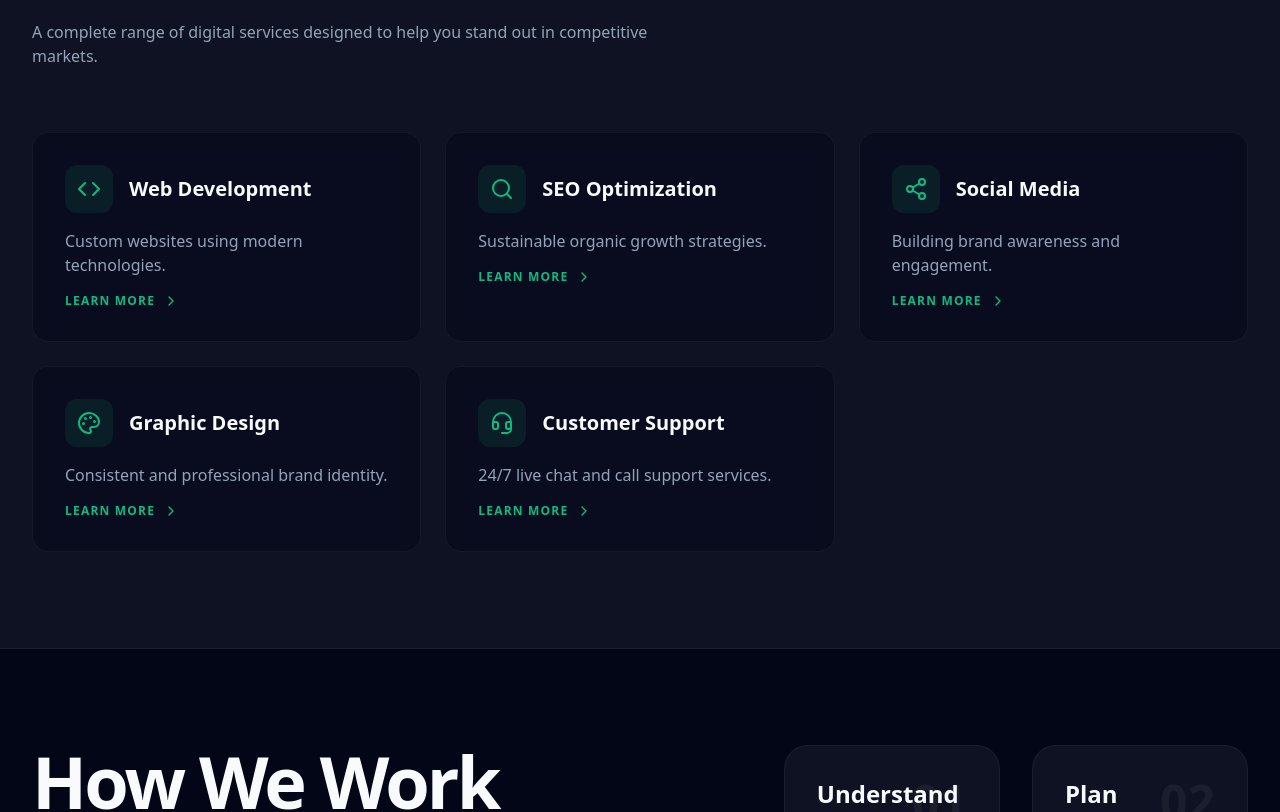
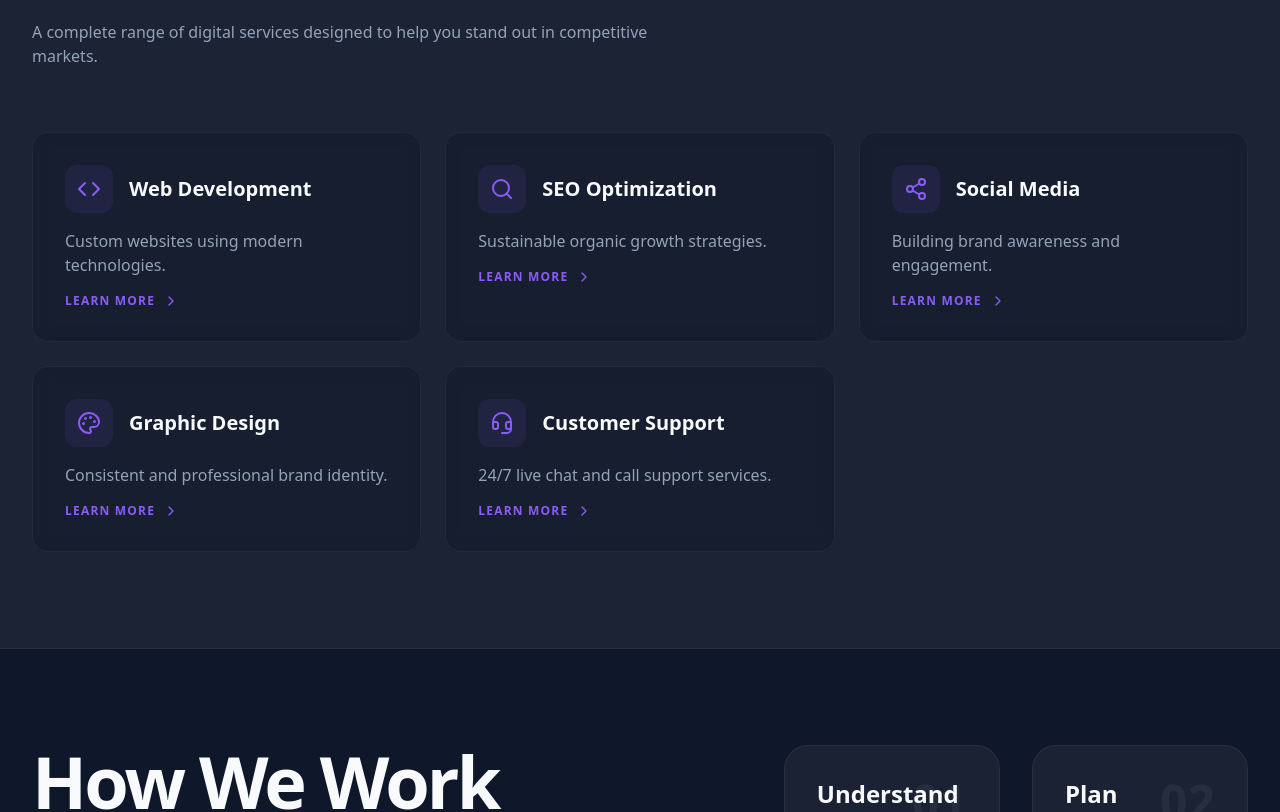
Before and after one commit to saadc253-prog/clear-path-digital, a Next.js app: page /about in a window 1280 px wide. Shown: the part 1340-2152 px from the top of the page. Built offline with nearby package versions, Linux system fonts and the light colour scheme.

Commit message:
Complete Cyber-Premium Theme Rebrand: Deep Midnight, Vivid Violet & Electric Cyan transition

```diff
--- a/app/contact/page.tsx
+++ b/app/contact/page.tsx
@@ -136,7 +136,7 @@ export default function ContactPage() {
                                     <CheckCircle2 className="w-16 h-16 text-primary mb-6 animate-bounce" />
                                     <h3 className="text-3xl font-bold mb-2">Message Sent!</h3>
                                     <p className="text-muted-foreground mb-8">We've received your request and will be in touch shortly.</p>
-                                    <Button onClick={() => setStatus('IDLE')} variant="outline" className="rounded-full px-8">Send Another</Button>
+                                    <Button onClick={() => setStatus('IDLE')} variant="outline" className="rounded-full px-8 border-primary/20 hover:bg-primary/10">Send Another</Button>
                                 </FadeIn>
                             )}
 
@@ -237,7 +237,7 @@ export default function ContactPage() {
                                 <Button
                                     type="submit"
                                     disabled={status === 'SENDING'}
-                                    className="w-full h-14 text-lg rounded-full bg-primary text-white hover:bg-primary/90 font-semibold shadow-[0_0_30px_-10px_#10b981] disabled:opacity-50"
+                                    className="w-full h-14 text-lg rounded-full bg-primary text-white hover:bg-primary/90 font-semibold shadow-[0_0_30px_-10px_#8b5cf6] disabled:opacity-50"
                                 >
                                     {status === 'SENDING' ? (
                                         <>
--- a/app/globals.css
+++ b/app/globals.css
@@ -1,13 +1,13 @@
 @import "tailwindcss";
 
 @theme {
-  --color-background: #020617;
-  /* Deep Slate */
+  --color-background: #0f172a;
+  /* Deep Midnight Blue */
   --color-foreground: #f8fafc;
-  /* Slate 50 */
+  /* Ghost White */
 
-  --color-primary: #10b981;
-  /* Emerald 500 */
+  --color-primary: #8b5cf6;
+  /* Vivid Violet */
   --color-primary-foreground: #ffffff;
 
   --color-muted: #1e293b;
@@ -15,9 +15,9 @@
   --color-muted-foreground: #94a3b8;
   /* Slate 400 */
 
-  --color-accent: #0f172a;
-  /* Slate 900 */
-  --color-accent-foreground: #10b981;
+  --color-accent: #06b6d4;
+  /* Electric Cyan */
+  --color-accent-foreground: #0f172a;
 
   --color-border: #1e293b;
 
@@ -31,23 +31,23 @@
 }
 
 :root {
-  --background: #020617;
-  /* Deep Slate */
+  --background: #0f172a;
   --foreground: #f8fafc;
   --card: #010413;
   --card-foreground: #f8fafc;
   --popover: #010413;
   --popover-foreground: #f8fafc;
-  --primary: #10b981;
-  /* Emerald Green */
+  --primary: #8b5cf6;
+  /* Violet */
   --primary-foreground: #ffffff;
   --muted: #1e293b;
   --muted-foreground: #94a3b8;
-  --accent: #0f172a;
-  --accent-foreground: #10b981;
+  --accent: #06b6d4;
+  /* Cyan */
+  --accent-foreground: #0f172a;
   --border: #1e293b;
   --input: #1e293b;
-  --ring: #10b981;
+  --ring: #8b5cf6;
 }
 
 html,
@@ -68,14 +68,14 @@ body {
 
 /* Glassmorphism Utilities */
 .glass {
-  background: rgba(2, 6, 23, 0.7);
+  background: rgba(15, 23, 42, 0.7);
   backdrop-filter: blur(12px);
   -webkit-backdrop-filter: blur(12px);
   border-bottom: 1px solid rgba(255, 255, 255, 0.05);
 }
 
 .glass-card {
-  background: rgba(2, 6, 23, 0.4);
+  background: rgba(15, 23, 42, 0.4);
   backdrop-filter: blur(8px);
   -webkit-backdrop-filter: blur(8px);
   border: 1px solid rgba(255, 255, 255, 0.05);
@@ -122,8 +122,9 @@ body {
   width: 8px;
 }
 
+/* Deep Midnight Scrollbar Track */
 ::-webkit-scrollbar-track {
-  background: #020617;
+  background: #0f172a;
 }
 
 ::-webkit-scrollbar-thumb {
@@ -132,7 +133,7 @@ body {
 }
 
 ::-webkit-scrollbar-thumb:hover {
-  background: #10b981;
+  background: #8b5cf6;
 }
 
 /* Lenis Smooth Scroll */
--- a/app/services/page.tsx
+++ b/app/services/page.tsx
@@ -146,7 +146,7 @@ export default function ServicesPage() {
                 <div className="w-full max-w-[1400px] px-4 md:px-8 mx-auto">
                     <div className="grid lg:grid-cols-2 gap-16 items-center">
                         <FadeIn>
-                            <span className="inline-block py-1.5 px-6 rounded-full border border-primary/20 bg-primary/5 text-sm font-semibold tracking-widest uppercase text-primary mb-8 shadow-[0_0_15px_-5px_#10b981]">
+                            <span className="inline-block py-1.5 px-6 rounded-full border border-primary/20 bg-primary/5 text-sm font-semibold tracking-widest uppercase text-primary mb-8 shadow-[0_0_15px_-5px_#8b5cf6]">
                                 Our Approach
                             </span>
                             <h2 className="text-fluid-h2 font-bold tracking-tight mb-8">Strategic Execution. <br /> <span className="text-muted-foreground">Measurable Results.</span></h2>
--- a/app/work/page.tsx
+++ b/app/work/page.tsx
@@ -68,7 +68,7 @@ export default function WorkPage() {
                             key={cat}
                             onClick={() => setActiveCategory(cat)}
                             className={`px-8 py-3 rounded-full text-sm font-medium transition-all duration-300 border ${activeCategory === cat
-                                ? 'bg-primary border-primary text-white shadow-[0_0_25px_-5px_#10b981]'
+                                ? 'bg-primary border-primary text-white shadow-[0_0_25px_-5px_#8b5cf6]'
                                 : 'border-white/10 text-muted-foreground hover:border-primary/50 hover:text-white'
                                 }`}
                         >
@@ -141,7 +141,7 @@ export default function WorkPage() {
                             <p className="text-muted-foreground font-light max-w-sm">
                                 We're ready to build your custom digital masterpiece. Let's start the conversation.
                             </p>
-                            <Link href="/contact" className="mt-8 px-8 py-3 rounded-full bg-white text-black text-sm font-bold hover:bg-primary hover:text-white transition-all shadow-xl mobile-reactive">
+                            <Link href="/contact" className="mt-8 px-8 py-3 rounded-full bg-white text-black text-sm font-bold hover:bg-primary hover:text-white transition-all shadow-xl shadow-primary/10 mobile-reactive">
                                 Get Started
                             </Link>
                         </Tilt>
--- a/components/layout/Navbar.tsx
+++ b/components/layout/Navbar.tsx
@@ -36,42 +36,42 @@ export default function Navbar() {
             description: 'Custom high-performance websites.',
             href: '/services/web-development',
             icon: <Code className="w-5 h-5" />,
-            color: 'text-blue-400'
+            color: 'text-accent'
         },
         {
             title: 'SEO Optimization',
             description: 'Dominating organic search results.',
             href: '/services/seo',
             icon: <Search className="w-5 h-5" />,
-            color: 'text-emerald-400'
+            color: 'text-accent'
         },
         {
             title: 'Social Media',
             description: 'Engaging your loyal community.',
             href: '/services/social-media',
             icon: <Share2 className="w-5 h-5" />,
-            color: 'text-purple-400'
+            color: 'text-primary'
         },
         {
             title: 'Graphic Design',
             description: 'Premium visual brand identity.',
             href: '/services/graphic-design',
             icon: <Palette className="w-5 h-5" />,
-            color: 'text-pink-400'
+            color: 'text-primary'
         },
         {
             title: 'Call Support',
             description: 'Elite professional call handling.',
             href: '/services/call-support',
             icon: <Phone className="w-5 h-5" />,
-            color: 'text-orange-400'
+            color: 'text-primary'
         },
         {
             title: 'Chat Support',
             description: '24/7 real-time visitor engagement.',
             href: '/services/chat-support',
             icon: <MessageSquare className="w-5 h-5" />,
-            color: 'text-teal-400'
+            color: 'text-accent'
         }
     ];
 
--- a/components/sections/AboutSummary.tsx
+++ b/components/sections/AboutSummary.tsx
@@ -8,7 +8,7 @@ export default function AboutSummary() {
             <div className="w-full max-w-[1400px] px-4 md:px-8 mx-auto">
                 <div className="max-w-4xl">
                     <FadeIn>
-                        <span className="inline-block py-1.5 px-6 rounded-full border border-primary/20 bg-primary/5 text-sm font-semibold tracking-widest uppercase text-primary mb-8 shadow-[0_0_15px_-5px_#10b981]">
+                        <span className="inline-block py-1.5 px-6 rounded-full border border-primary/20 bg-primary/5 text-sm font-semibold tracking-widest uppercase text-primary mb-8 shadow-[0_0_15px_-5px_#8b5cf6]">
                             About Clear Path Digital
                         </span>
                         <h2 className="text-fluid-h2 font-bold tracking-tight mb-8">Partnering for <br /> <span className="text-muted-foreground">Digital Success.</span></h2>
--- a/components/sections/BrandImpact.tsx
+++ b/components/sections/BrandImpact.tsx
@@ -17,14 +17,14 @@ const stats = [
         value: '100%',
         description: 'Committed to delivering measurable results and exceptional service.',
         icon: Award,
-        color: 'text-emerald-400'
+        color: 'text-accent'
     },
     {
         label: 'Global Support',
         value: '24/7',
         description: 'Reliable customer service and project management across time zones.',
         icon: Globe,
-        color: 'text-blue-400'
+        color: 'text-primary'
     },
     {
         label: 'Expert Team',
@@ -39,7 +39,7 @@ export default function BrandImpact() {
     return (
         <section className="section-padding bg-white/5 border-y border-white/5 relative overflow-hidden">
             {/* Background glow */}
-            <div className="absolute top-1/2 left-1/2 -translate-x-1/2 -translate-y-1/2 w-full h-full bg-primary/5 blur-[120px] pointer-events-none" />
+            <div className="absolute top-1/2 left-1/2 -translate-x-1/2 -translate-y-1/2 w-full h-full bg-primary/20 blur-[120px] pointer-events-none" />
 
             <div className="w-full max-w-[1400px] px-4 md:px-8 mx-auto relative z-10">
                 <div className="grid md:grid-cols-2 lg:grid-cols-4 gap-8">
--- a/components/sections/ContactCTA.tsx
+++ b/components/sections/ContactCTA.tsx
@@ -10,15 +10,15 @@ export default function ContactCTA() {
         <section className="section-padding relative overflow-hidden">
             <div className="w-full max-w-[1400px] px-4 md:px-8 mx-auto">
                 <FadeIn className="glass-card w-full rounded-[3rem] p-12 md:p-24 text-center border border-white/5 relative overflow-hidden group bg-gradient-to-b from-white/5 to-transparent">
-                    {/* Emerald Glow Effect - Swirl */}
-                    <div className="absolute top-1/2 left-1/2 -translate-x-1/2 -translate-y-1/2 w-[600px] h-[600px] bg-primary/20 rounded-full blur-[100px] -z-10 group-hover:bg-primary/30 transition-colors duration-1000" />
+                    {/* Violet Glow Effect - Swirl */}
+                    <div className="absolute top-1/2 left-1/2 -translate-x-1/2 -translate-y-1/2 w-[600px] h-[600px] bg-primary/30 rounded-full blur-[100px] -z-10 group-hover:bg-primary/40 transition-colors duration-1000" />
 
                     {/* Abstract Line Decoration */}
                     <div className="absolute -right-20 -top-20 w-96 h-96 border border-white/5 rounded-full z-0" />
                     <div className="absolute -left-20 -bottom-20 w-96 h-96 border border-white/5 rounded-full z-0" />
 
                     <h2 className="text-fluid-h2 font-bold tracking-tighter mb-8 relative z-10">
-                        Ready to Grow Your Business <span className="text-primary drop-shadow-[0_0_15px_rgba(16,185,129,0.5)]">Online?</span>
+                        Ready to Grow Your Business <span className="text-primary drop-shadow-[0_0_15px_rgba(139,92,246,0.5)]">Online?</span>
                     </h2>
                     <p className="text-fluid-body text-muted-foreground max-w-3xl mx-auto mb-12 font-light relative z-10">
                         Whether you need a high-converting website, improved search rankings, or reliable customer support services, Clear Path Digital is here to help.
--- a/components/sections/WhyChooseUs.tsx
+++ b/components/sections/WhyChooseUs.tsx
@@ -15,12 +15,12 @@ export default function WhyChooseUs() {
     return (
         <section className="section-padding bg-slate-900/40 relative overflow-hidden">
             {/* Background Decorative Element */}
-            <div className="absolute -right-20 top-1/2 -translate-y-1/2 w-96 h-96 bg-primary/5 rounded-full blur-[100px] -z-10" />
+            <div className="absolute -right-20 top-1/2 -translate-y-1/2 w-96 h-96 bg-primary/10 rounded-full blur-[100px] -z-10" />
 
             <div className="w-full max-w-[1400px] px-4 md:px-8 mx-auto">
                 <div className="grid lg:grid-cols-2 gap-16 items-center">
                     <FadeIn>
-                        <span className="inline-block py-1.5 px-6 rounded-full border border-primary/20 bg-primary/5 text-sm font-semibold tracking-widest uppercase text-primary mb-8 shadow-[0_0_15px_-5px_#10b981]">
+                        <span className="inline-block py-1.5 px-6 rounded-full border border-primary/20 bg-primary/5 text-sm font-semibold tracking-widest uppercase text-primary mb-8 shadow-[0_0_15px_-5px_#8b5cf6]">
                             Why Choose Us
                         </span>
                         <h2 className="text-fluid-h2 font-bold tracking-tight mb-8">Elevating Your <br /> <span className="text-muted-foreground">Digital Authority.</span></h2>
```
Also changed, not shown: components/sections/Hero.tsx (+6 -6 lines), components/sections/ServicesOverview.tsx (+4 -4 lines).
